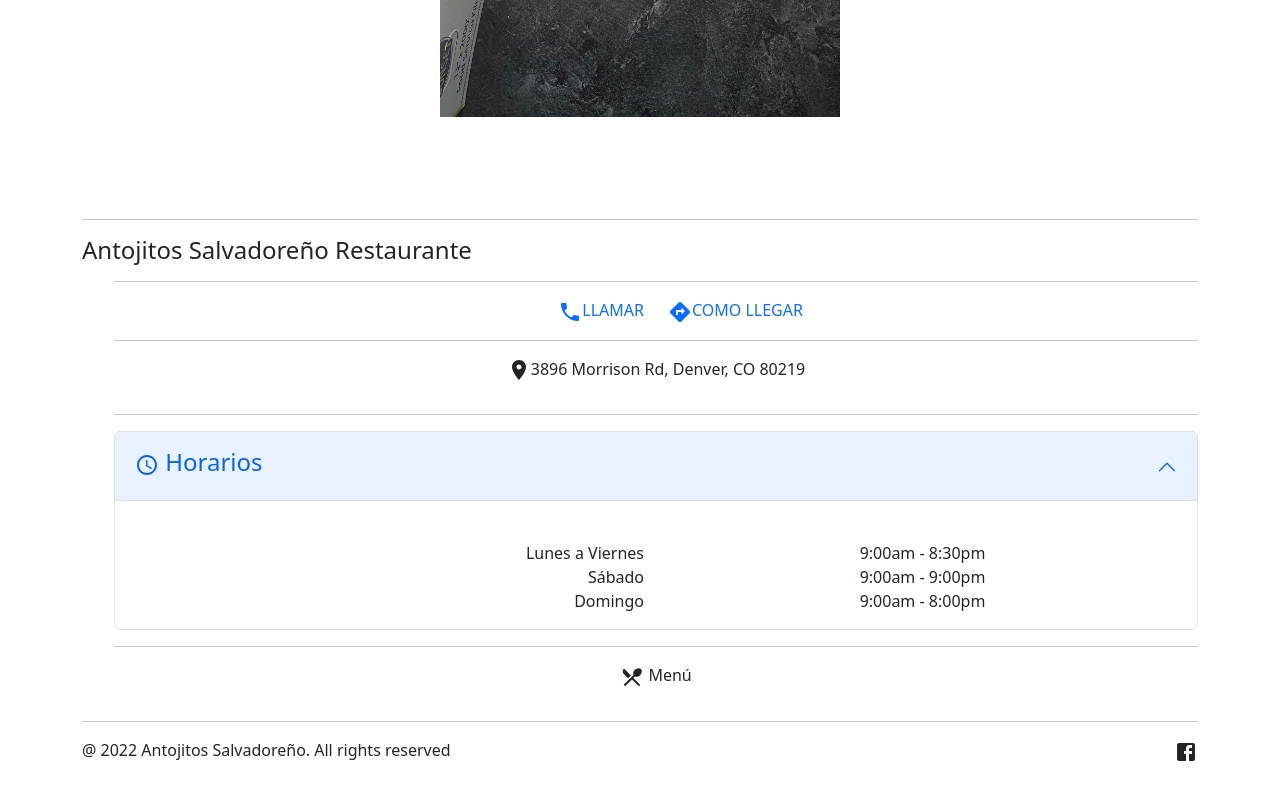
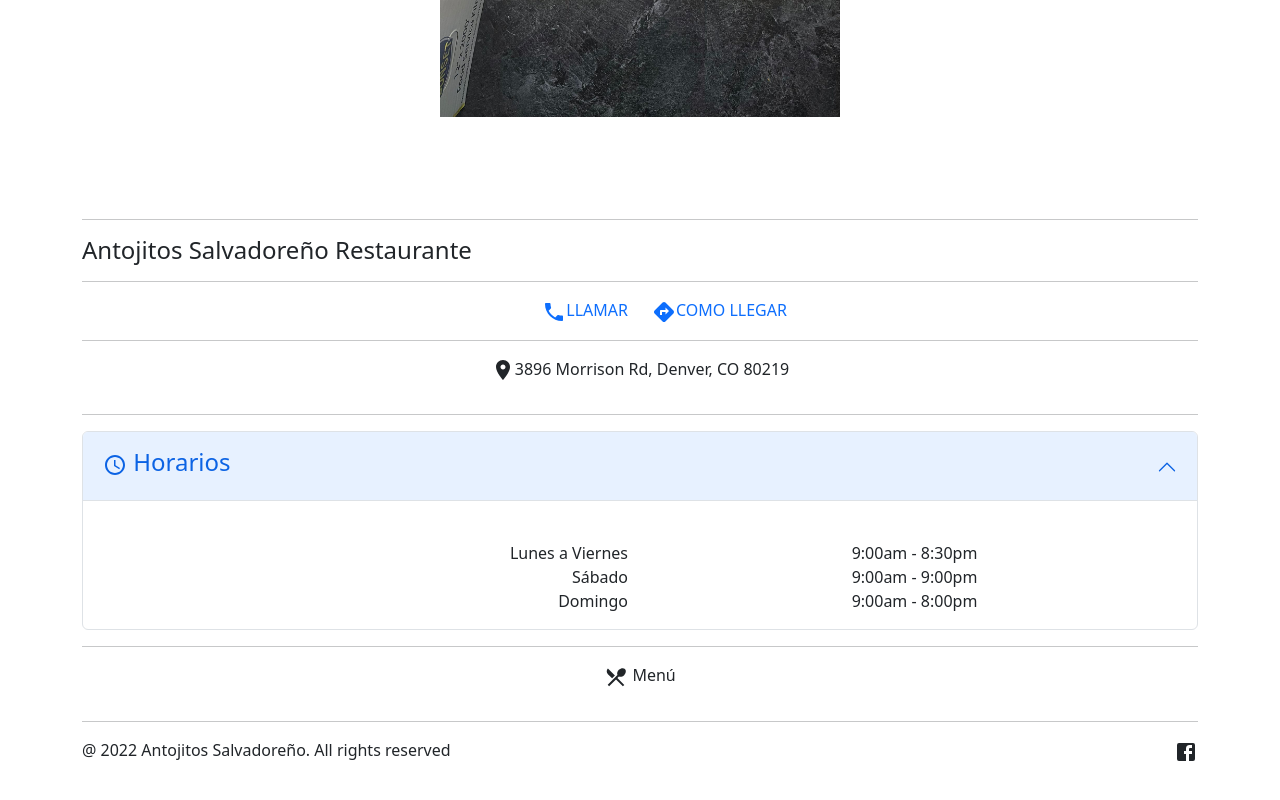
Before and after one commit to alexito24/antojitosSalvadorenos, a React (Create React App) app: page / in a window 1280 px wide. Shown: the part 3311-4111 px from the top of the page. Built offline with nearby package versions, Linux system fonts and the light colour scheme.

Commit message:
fixed footer

```diff
--- a/src/App.css
+++ b/src/App.css
@@ -10,6 +10,10 @@
 
 i{
   font-size: 2.4rem;
+}
+
+.ul {
+  padding-left: 0;
 }
 
 .footer {
--- a/src/components/Footer.js
+++ b/src/components/Footer.js
@@ -18,7 +18,7 @@
         <div className="footer_top">
           <div>
             <h4 className="footer_title">Antojitos Salvadoreño Restaurante</h4>
-            <ul className="">
+            <ul className="ul">
               <>
                 <hr />
                 <Row>
```
